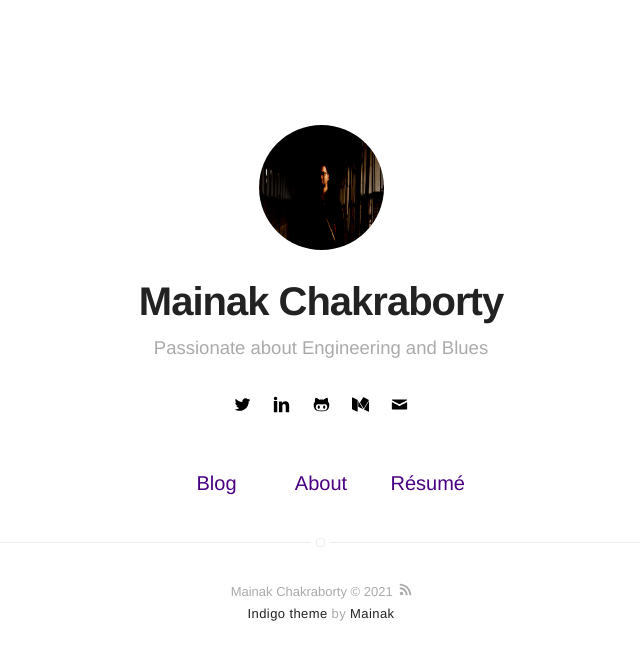
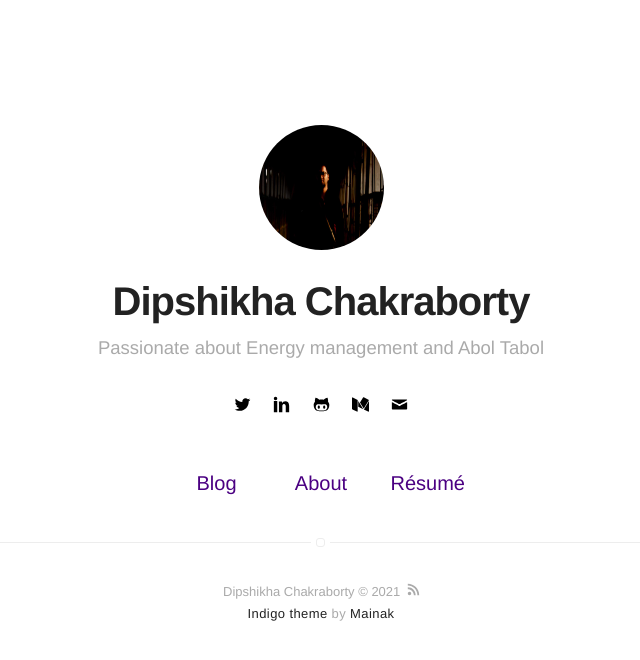
Before and after one commit to dipshikhach/dipshikhach.github.io, a Jekyll site: the page built from index.html, in a window 1280 px wide. Shown: the top 660 px of the page, without its empty margins (319-959 px from the left). Built offline with Jekyll 4.4.1, drawn with Linux system fonts in a browser that asks for light colours.

Commit message:
Update _config.yml

```diff
--- a/_config.yml
+++ b/_config.yml
@@ -1,7 +1,7 @@
 # main text of home
-name: Mainak Chakraborty
+name: Dipshikha Chakraborty
 
-bio: Passionate about Engineering and Blues
+bio: Passionate about Energy management and Abol Tabol
 
 
 
```
